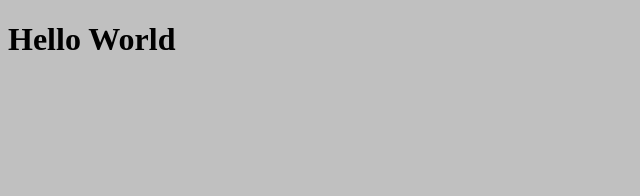
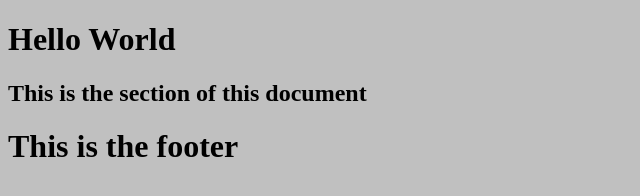
Before and after one commit to hrmn-preet/git-basics, a plain HTML site: page index.html in a window 1280 px wide. Shown: the whole page, without its empty margins (0-640 px from the left). Drawn offline with Linux system fonts and the light colour scheme.

Commit message:
Modified With section and footer

```diff
--- a/index.html
+++ b/index.html
@@ -11,6 +11,11 @@
     <header>
         <h1>Hello World</h1>
     </header>
-
+    <section>
+        <h2>This is the section of this document</h2>
+    </section>
+    <footer>
+        <h1>This is the footer</h1>
+    </footer>
 </body>
 </html>
```
